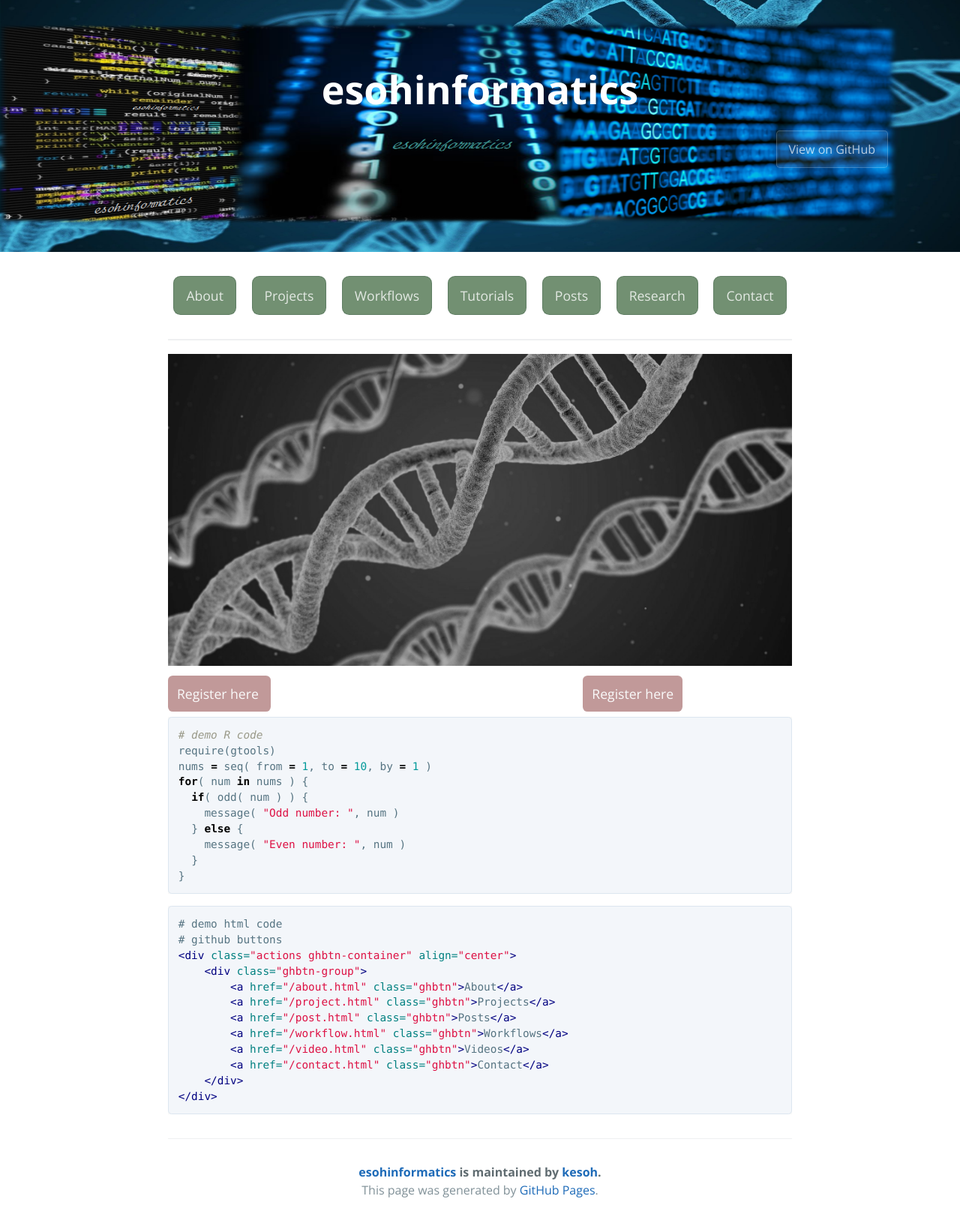
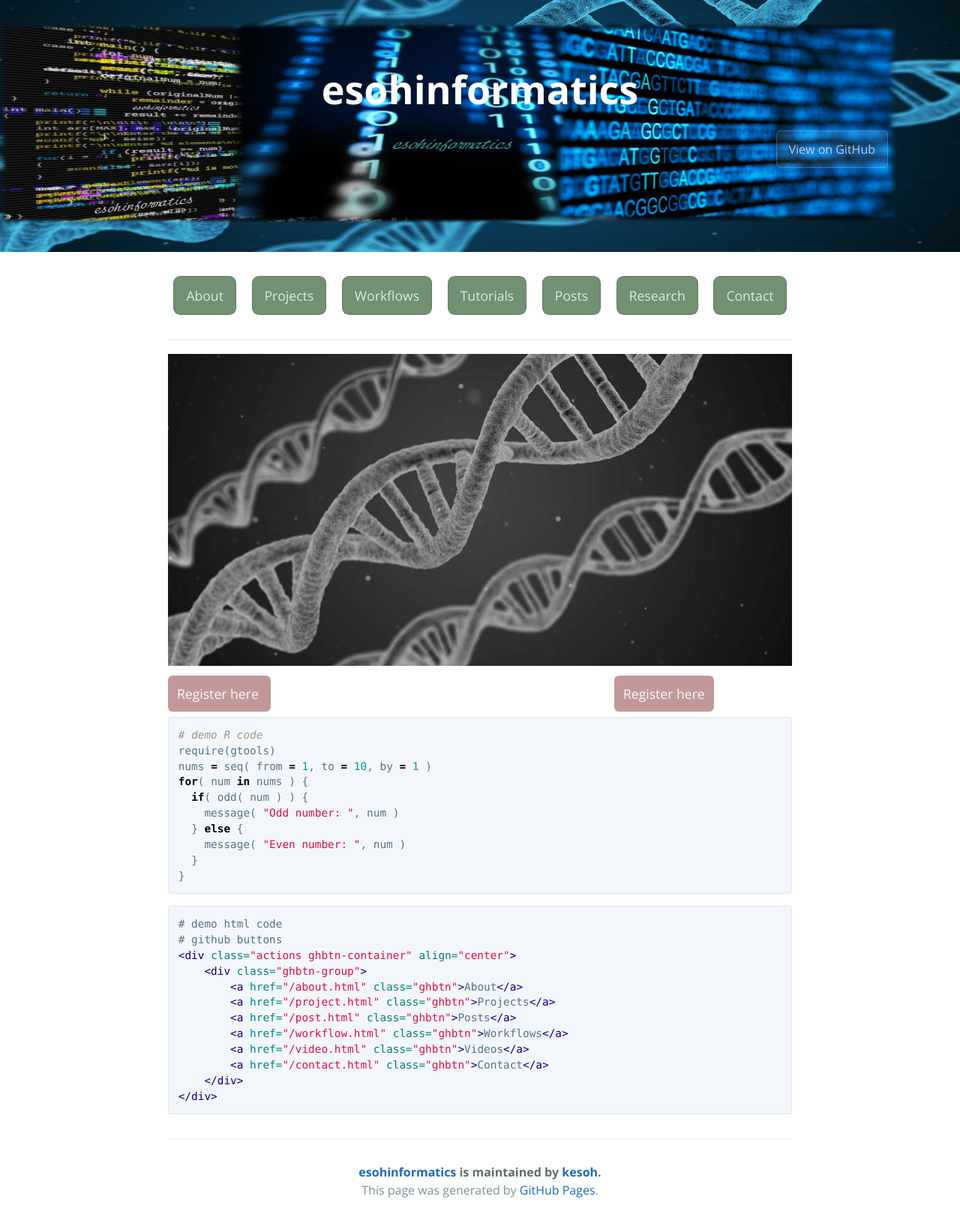
Before and after one commit to esohkevin/esohkevin.github.io, a Jekyll site: the page built from docs/index.md, in a window 1280 px wide. Shown: the whole page at 75% size. Built offline with Jekyll 4.4.1, drawn with Linux system fonts in a browser that asks for light colours; the repository's description, which GitHub fills in, is left out.

```diff
--- a/docs/index.md
+++ b/docs/index.md
@@ -25,7 +25,7 @@
   <span style="color: rgba(250, 250, 250, 1.0) ;background-color: rgba(100, 0, 0, 0.4); padding: 0.75rem; border-radius: 0.4rem; text-align: center; margin-right: 50%; " align="left">
     Register here
   </span>
-  <span style="color: rgba(250, 250, 250, 1.0); background-color: rgba(100, 0, 0, 0.4); padding: 0.75rem; border-radius: 0.4rem; text-align: center; margin-left: 0%; " align="right">
+  <span style="color: rgba(250, 250, 250, 1.0); background-color: rgba(100, 0, 0, 0.4); padding: 0.75rem; border-radius: 0.4rem; text-align: center; margin-left: 5%; " align="right">
     Register here
   </span>
 </p>
```
